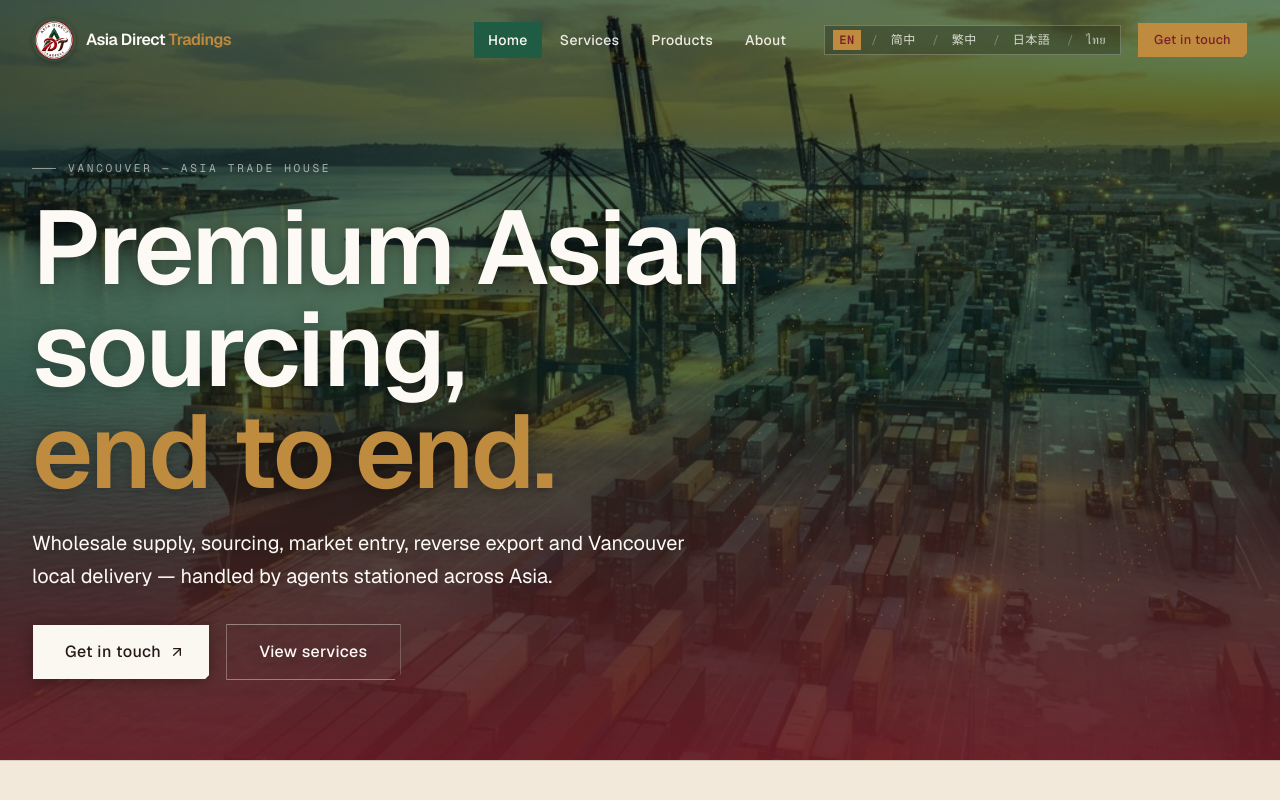
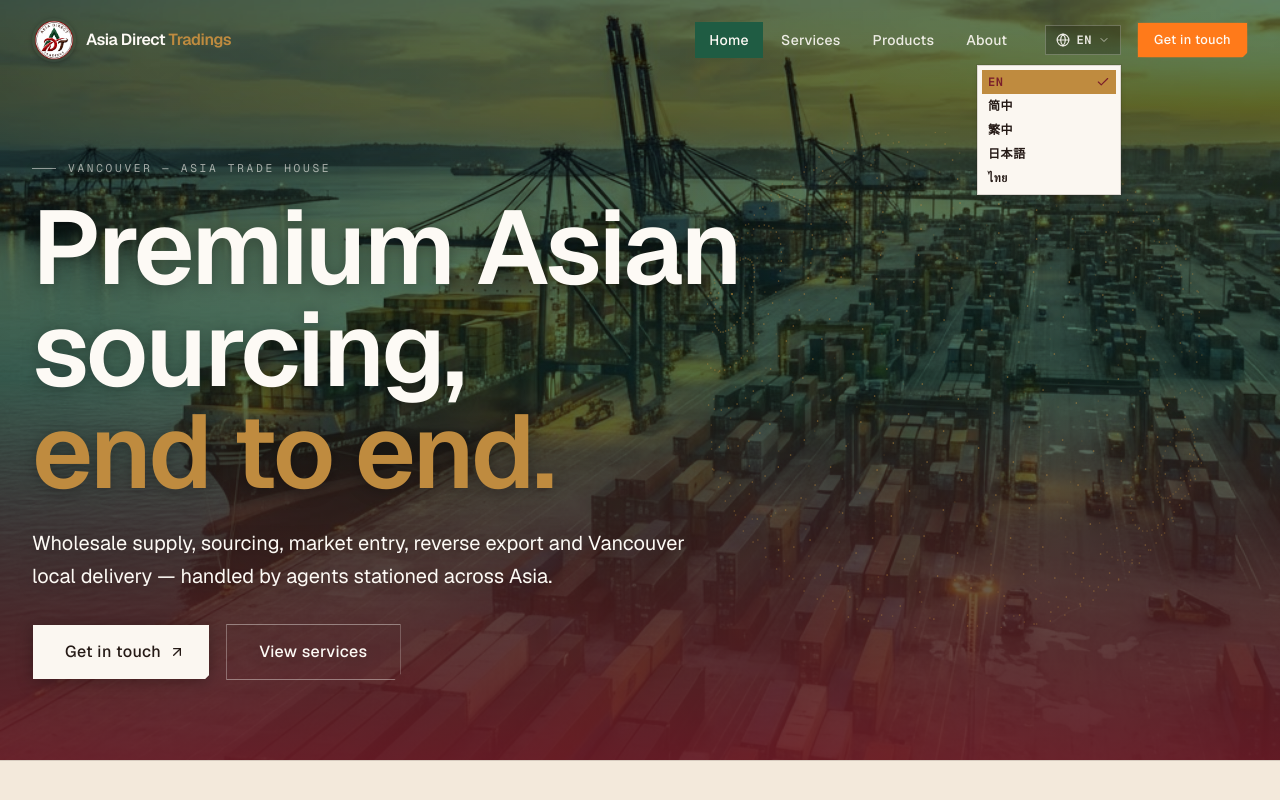
Before and after one commit to doronikke-ai/adtrading-test, a Next.js app in the folder adtradings-studio/: page / in a window 1280 px wide. Both pictures are taken after a click on the button "EN". Shown: the top 800 px of the page. Built offline with nearby package versions, Linux system fonts and the light colour scheme.

Commit message:
Convert header language selector to dropdown menu and brighten CTA button

```diff
--- a/adtradings-studio/app/globals.css
+++ b/adtradings-studio/app/globals.css
@@ -29,6 +29,8 @@
   --color-input: var(--input);
   --color-ring: var(--ring);
   --color-highlight: var(--highlight);
+  --color-cta: var(--cta);
+  --color-cta-foreground: var(--cta-foreground);
 
   --radius-sm: calc(var(--radius) * 0.6);
   --radius-md: calc(var(--radius) * 0.8);
@@ -71,6 +73,11 @@
   --accent: #1f5c43;
   --accent-foreground: #fdfaf5;
   --highlight: #bf8b3f;
+
+  /* Vivid CTA accent — reserved for the primary "Get in touch" action so it
+     pops against the muted crest palette. */
+  --cta: #ff7a1a;
+  --cta-foreground: #fdfaf5;
 
   --destructive: #b0342a;
 
--- a/adtradings-studio/components/site-header.tsx
+++ b/adtradings-studio/components/site-header.tsx
@@ -4,9 +4,16 @@ import Image from 'next/image'
 import Link from 'next/link'
 import { usePathname } from 'next/navigation'
 import { useState, useEffect } from 'react'
-import { Menu, X } from 'lucide-react'
+import { Menu, X, Globe, ChevronDown, Check } from 'lucide-react'
 import { cn } from '@/lib/utils'
 import { Button } from '@/components/ui/button'
+import {
+  DropdownMenu,
+  DropdownMenuContent,
+  DropdownMenuGroup,
+  DropdownMenuItem,
+  DropdownMenuTrigger,
+} from '@/components/ui/dropdown-menu'
 import { useLocale } from '@/lib/i18n/language-provider'
 import { locales, localeLabels } from '@/lib/i18n/dictionaries'
 
@@ -81,30 +88,38 @@ export function SiteHeader() {
         </nav>
 
         <div className="flex shrink-0 items-center gap-3 xl:ml-2 xl:gap-4">
-          <div className="hidden shrink-0 items-center gap-1 border border-primary-foreground/25 bg-black/25 px-2 py-1 whitespace-nowrap font-mono text-xs tracking-wider uppercase backdrop-blur-sm xl:flex">
-            {locales.map((loc, i) => (
-              <span key={loc} className="flex items-center">
-                {i > 0 && <span className="mx-1.5 text-primary-foreground/30">/</span>}
-                <button
-                  type="button"
+          <DropdownMenu>
+            <DropdownMenuTrigger
+              className={cn(
+                'hidden shrink-0 items-center gap-1.5 border border-primary-foreground/25 bg-black/25 px-2.5 py-1.5 whitespace-nowrap font-mono text-xs font-semibold tracking-wider uppercase text-primary-foreground/90 backdrop-blur-sm transition-colors outline-none hover:border-primary-foreground/40 hover:bg-black/35 hover:text-highlight data-open:border-primary-foreground/40 data-open:bg-black/35 data-open:text-highlight xl:flex',
+              )}
+            >
+              <Globe className="size-3.5" />
+              {localeLabels[locale]}
+              <ChevronDown className="size-3 opacity-70" />
+            </DropdownMenuTrigger>
+            <DropdownMenuContent align="end" sideOffset={10} className="min-w-36 rounded-none border border-border bg-popover p-1">
+              <DropdownMenuGroup>
+                {locales.map((loc) => (
+                  <DropdownMenuItem
+                    key={loc}
                     onClick={() => setLocale(loc)}
-                  aria-pressed={locale === loc}
                     className={cn(
-                    'px-1.5 py-0.5 transition-colors',
-                    locale === loc
-                      ? 'bg-highlight font-semibold text-primary'
-                      : 'text-primary-foreground/80 hover:bg-primary-foreground/15 hover:text-highlight',
+                      'rounded-none font-mono text-xs font-semibold tracking-wider uppercase',
+                      locale === loc && 'bg-highlight text-primary focus:bg-highlight focus:text-primary',
                     )}
                   >
                     {localeLabels[loc]}
-                </button>
-              </span>
+                    {locale === loc && <Check className="ml-auto size-3.5" />}
+                  </DropdownMenuItem>
                 ))}
-          </div>
+              </DropdownMenuGroup>
+            </DropdownMenuContent>
+          </DropdownMenu>
           <Button
             render={<Link href="/contact" />}
             size="sm"
-            className="hidden shrink-0 rounded-none bg-highlight text-primary hover:bg-primary-foreground xl:inline-flex"
+            className="hidden shrink-0 rounded-none bg-cta text-cta-foreground shadow-[0_2px_14px_rgba(255,122,26,0.45)] hover:bg-cta/90 xl:inline-flex"
           >
             {t.nav.getInTouch}
           </Button>
@@ -141,27 +156,28 @@ export function SiteHeader() {
               {link.label}
             </Link>
           ))}
-          <div className="mt-2 flex items-center gap-1 border-t border-primary-foreground/15 py-3 font-mono text-xs tracking-wider uppercase">
-            {locales.map((loc, i) => (
-              <span key={loc} className="flex items-center">
-                {i > 0 && <span className="mx-1.5 text-primary-foreground/30">/</span>}
+          <div className="mt-2 flex flex-wrap items-center gap-1 border-t border-primary-foreground/15 py-3 font-mono text-xs tracking-wider uppercase">
+            {locales.map((loc) => (
               <button
+                key={loc}
                 type="button"
                 onClick={() => setLocale(loc)}
                 aria-pressed={locale === loc}
                 className={cn(
-                    'px-1.5 py-0.5 transition-colors',
+                  'px-2 py-1 transition-colors',
                   locale === loc
                     ? 'bg-highlight font-semibold text-primary'
-                      : 'text-primary-foreground/80 hover:bg-primary-foreground/15 hover:text-highlight',
+                    : 'border border-primary-foreground/25 text-primary-foreground/80 hover:bg-primary-foreground/15 hover:text-highlight',
                 )}
               >
                 {localeLabels[loc]}
               </button>
-              </span>
             ))}
           </div>
-          <Button render={<Link href="/contact" />} className="mt-3 w-full rounded-none bg-highlight text-primary hover:bg-primary-foreground">
+          <Button
+            render={<Link href="/contact" />}
+            className="mt-3 w-full rounded-none bg-cta text-cta-foreground shadow-[0_2px_14px_rgba(255,122,26,0.45)] hover:bg-cta/90"
+          >
             {t.nav.getInTouch}
           </Button>
         </nav>
--- /dev/null
+++ b/adtradings-studio/components/ui/dropdown-menu.tsx
@@ -0,0 +1,267 @@
+"use client"
+
+import * as React from "react"
+import { Menu as MenuPrimitive } from "@base-ui/react/menu"
+import { cn } from "@/lib/utils"
+import { ChevronRightIcon, CheckIcon } from "lucide-react"
+
+function DropdownMenu({ ...props }: MenuPrimitive.Root.Props) {
+  return <MenuPrimitive.Root data-slot="dropdown-menu" {...props} />
+}
+
+function DropdownMenuPortal({ ...props }: MenuPrimitive.Portal.Props) {
+  return <MenuPrimitive.Portal data-slot="dropdown-menu-portal" {...props} />
+}
+
+function DropdownMenuTrigger({ ...props }: MenuPrimitive.Trigger.Props) {
+  return <MenuPrimitive.Trigger data-slot="dropdown-menu-trigger" {...props} />
+}
+
+function DropdownMenuContent({
+  align = "start",
+  alignOffset = 0,
+  side = "bottom",
+  sideOffset = 4,
+  className,
+  ...props
+}: MenuPrimitive.Popup.Props &
+  Pick<
+    MenuPrimitive.Positioner.Props,
+    "align" | "alignOffset" | "side" | "sideOffset"
+  >) {
+  return (
+    <MenuPrimitive.Portal>
+      <MenuPrimitive.Positioner
+        className="isolate z-50 outline-none"
+        align={align}
+        alignOffset={alignOffset}
+        side={side}
+        sideOffset={sideOffset}
+      >
+        <MenuPrimitive.Popup
+          data-slot="dropdown-menu-content"
+          className={cn("z-50 max-h-(--available-height) w-(--anchor-width) min-w-32 origin-(--transform-origin) overflow-x-hidden overflow-y-auto rounded-lg bg-popover p-1 text-popover-foreground shadow-md ring-1 ring-foreground/10 duration-100 outline-none data-[side=bottom]:slide-in-from-top-2 data-[side=inline-end]:slide-in-from-left-2 data-[side=inline-start]:slide-in-from-right-2 data-[side=left]:slide-in-from-right-2 data-[side=right]:slide-in-from-left-2 data-[side=top]:slide-in-from-bottom-2 data-open:animate-in data-open:fade-in-0 data-open:zoom-in-95 data-closed:animate-out data-closed:overflow-hidden data-closed:fade-out-0 data-closed:zoom-out-95", className )}
+          {...props}
+        />
+      </MenuPrimitive.Positioner>
+    </MenuPrimitive.Portal>
+  )
+}
+
+function DropdownMenuGroup({ ...props }: MenuPrimitive.Group.Props) {
+  return <MenuPrimitive.Group data-slot="dropdown-menu-group" {...props} />
+}
+
+function DropdownMenuLabel({
+  className,
+  inset,
+  ...props
+}: MenuPrimitive.GroupLabel.Props & {
+  inset?: boolean
+}) {
+  return (
+    <MenuPrimitive.GroupLabel
+      data-slot="dropdown-menu-label"
+      data-inset={inset}
+      className={cn(
+        "px-1.5 py-1 text-xs font-medium text-muted-foreground data-inset:pl-7",
+        className
+      )}
+      {...props}
+    />
+  )
+}
+
+function DropdownMenuItem({
+  className,
+  inset,
+  variant = "default",
+  ...props
+}: MenuPrimitive.Item.Props & {
+  inset?: boolean
+  variant?: "default" | "destructive"
+}) {
+  return (
+    <MenuPrimitive.Item
+      data-slot="dropdown-menu-item"
+      data-inset={inset}
+      data-variant={variant}
+      className={cn(
+        "group/dropdown-menu-item relative flex cursor-default items-center gap-1.5 rounded-md px-1.5 py-1 text-sm outline-hidden select-none focus:bg-accent focus:text-accent-foreground not-data-[variant=destructive]:focus:**:text-accent-foreground data-inset:pl-7 data-[variant=destructive]:text-destructive data-[variant=destructive]:focus:bg-destructive/10 data-[variant=destructive]:focus:text-destructive dark:data-[variant=destructive]:focus:bg-destructive/20 data-disabled:pointer-events-none data-disabled:opacity-50 [&_svg]:pointer-events-none [&_svg]:shrink-0 [&_svg:not([class*='size-'])]:size-4 data-[variant=destructive]:*:[svg]:text-destructive",
+        className
+      )}
+      {...props}
+    />
+  )
+}
+
+function DropdownMenuSub({ ...props }: MenuPrimitive.SubmenuRoot.Props) {
+  return <MenuPrimitive.SubmenuRoot data-slot="dropdown-menu-sub" {...props} />
+}
+
+function DropdownMenuSubTrigger({
+  className,
+  inset,
+  children,
+  ...props
+}: MenuPrimitive.SubmenuTrigger.Props & {
+  inset?: boolean
+}) {
+  return (
+    <MenuPrimitive.SubmenuTrigger
+      data-slot="dropdown-menu-sub-trigger"
+      data-inset={inset}
+      className={cn(
+        "flex cursor-default items-center gap-1.5 rounded-md px-1.5 py-1 text-sm outline-hidden select-none focus:bg-accent focus:text-accent-foreground not-data-[variant=destructive]:focus:**:text-accent-foreground data-inset:pl-7 data-popup-open:bg-accent data-popup-open:text-accent-foreground data-open:bg-accent data-open:text-accent-foreground [&_svg]:pointer-events-none [&_svg]:shrink-0 [&_svg:not([class*='size-'])]:size-4",
+        className
+      )}
+      {...props}
+    >
+      {children}
+      <ChevronRightIcon className="ml-auto" />
+    </MenuPrimitive.SubmenuTrigger>
+  )
+}
+
+function DropdownMenuSubContent({
+  align = "start",
+  alignOffset = -3,
+  side = "right",
+  sideOffset = 0,
+  className,
+  ...props
+}: React.ComponentProps<typeof DropdownMenuContent>) {
+  return (
+    <DropdownMenuContent
+      data-slot="dropdown-menu-sub-content"
+      className={cn("w-auto min-w-[96px] rounded-lg bg-popover p-1 text-popover-foreground shadow-lg ring-1 ring-foreground/10 duration-100 data-[side=bottom]:slide-in-from-top-2 data-[side=left]:slide-in-from-right-2 data-[side=right]:slide-in-from-left-2 data-[side=top]:slide-in-from-bottom-2 data-open:animate-in data-open:fade-in-0 data-open:zoom-in-95 data-closed:animate-out data-closed:fade-out-0 data-closed:zoom-out-95", className )}
+      align={align}
+      alignOffset={alignOffset}
+      side={side}
+      sideOffset={sideOffset}
+      {...props}
+    />
+  )
+}
+
+function DropdownMenuCheckboxItem({
+  className,
+  children,
+  checked,
+  inset,
+  ...props
+}: MenuPrimitive.CheckboxItem.Props & {
+  inset?: boolean
+}) {
+  return (
+    <MenuPrimitive.CheckboxItem
+      data-slot="dropdown-menu-checkbox-item"
+      data-inset={inset}
+      className={cn(
+        "relative flex cursor-default items-center gap-1.5 rounded-md py-1 pr-8 pl-1.5 text-sm outline-hidden select-none focus:bg-accent focus:text-accent-foreground focus:**:text-accent-foreground data-inset:pl-7 data-disabled:pointer-events-none data-disabled:opacity-50 [&_svg]:pointer-events-none [&_svg]:shrink-0 [&_svg:not([class*='size-'])]:size-4",
+        className
+      )}
+      checked={checked}
+      {...props}
+    >
+      <span
+        className="pointer-events-none absolute right-2 flex items-center justify-center"
+        data-slot="dropdown-menu-checkbox-item-indicator"
+      >
+        <MenuPrimitive.CheckboxItemIndicator>
+          <CheckIcon
+          />
+        </MenuPrimitive.CheckboxItemIndicator>
+      </span>
+      {children}
+    </MenuPrimitive.CheckboxItem>
+  )
+}
+
+function DropdownMenuRadioGroup({ ...props }: MenuPrimitive.RadioGroup.Props) {
+  return (
+    <MenuPrimitive.RadioGroup
+      data-slot="dropdown-menu-radio-group"
+      {...props}
+    />
+  )
+}
+
+function DropdownMenuRadioItem({
+  className,
+  children,
+  inset,
+  ...props
+}: MenuPrimitive.RadioItem.Props & {
+  inset?: boolean
+}) {
+  return (
+    <MenuPrimitive.RadioItem
+      data-slot="dropdown-menu-radio-item"
+      data-inset={inset}
+      className={cn(
+        "relative flex cursor-default items-center gap-1.5 rounded-md py-1 pr-8 pl-1.5 text-sm outline-hidden select-none focus:bg-accent focus:text-accent-foreground focus:**:text-accent-foreground data-inset:pl-7 data-disabled:pointer-events-none data-disabled:opacity-50 [&_svg]:pointer-events-none [&_svg]:shrink-0 [&_svg:not([class*='size-'])]:size-4",
+        className
+      )}
+      {...props}
+    >
+      <span
+        className="pointer-events-none absolute right-2 flex items-center justify-center"
+        data-slot="dropdown-menu-radio-item-indicator"
+      >
+        <MenuPrimitive.RadioItemIndicator>
+          <CheckIcon
+          />
+        </MenuPrimitive.RadioItemIndicator>
+      </span>
+      {children}
+    </MenuPrimitive.RadioItem>
+  )
+}
+
+function DropdownMenuSeparator({
+  className,
+  ...props
+}: MenuPrimitive.Separator.Props) {
+  return (
+    <MenuPrimitive.Separator
+      data-slot="dropdown-menu-separator"
+      className={cn("-mx-1 my-1 h-px bg-border", className)}
+      {...props}
+    />
+  )
+}
+
+function DropdownMenuShortcut({
+  className,
+  ...props
+}: React.ComponentProps<"span">) {
+  return (
+    <span
+      data-slot="dropdown-menu-shortcut"
+      className={cn(
+        "ml-auto text-xs tracking-widest text-muted-foreground group-focus/dropdown-menu-item:text-accent-foreground",
+        className
+      )}
+      {...props}
+    />
+  )
+}
+
+export {
+  DropdownMenu,
+  DropdownMenuPortal,
+  DropdownMenuTrigger,
+  DropdownMenuContent,
+  DropdownMenuGroup,
+  DropdownMenuLabel,
+  DropdownMenuItem,
+  DropdownMenuCheckboxItem,
+  DropdownMenuRadioGroup,
+  DropdownMenuRadioItem,
+  DropdownMenuSeparator,
+  DropdownMenuShortcut,
+  DropdownMenuSub,
+  DropdownMenuSubTrigger,
+  DropdownMenuSubContent,
+}
--- a/adtradings-studio/package.json
+++ b/adtradings-studio/package.json
@@ -12,6 +12,7 @@
     "@vercel/analytics": "1.6.1",
     "class-variance-authority": "^0.7.1",
     "clsx": "^2.1.1",
+    "cn": "^0.2.6",
     "lucide-react": "^1.16.0",
     "next": "16.3.0",
     "react": "^19",
```
Also changed, not shown: 1 other file (tests, documents, lock files or other folders). Lines whose indentation alone changed are shown as unchanged.
